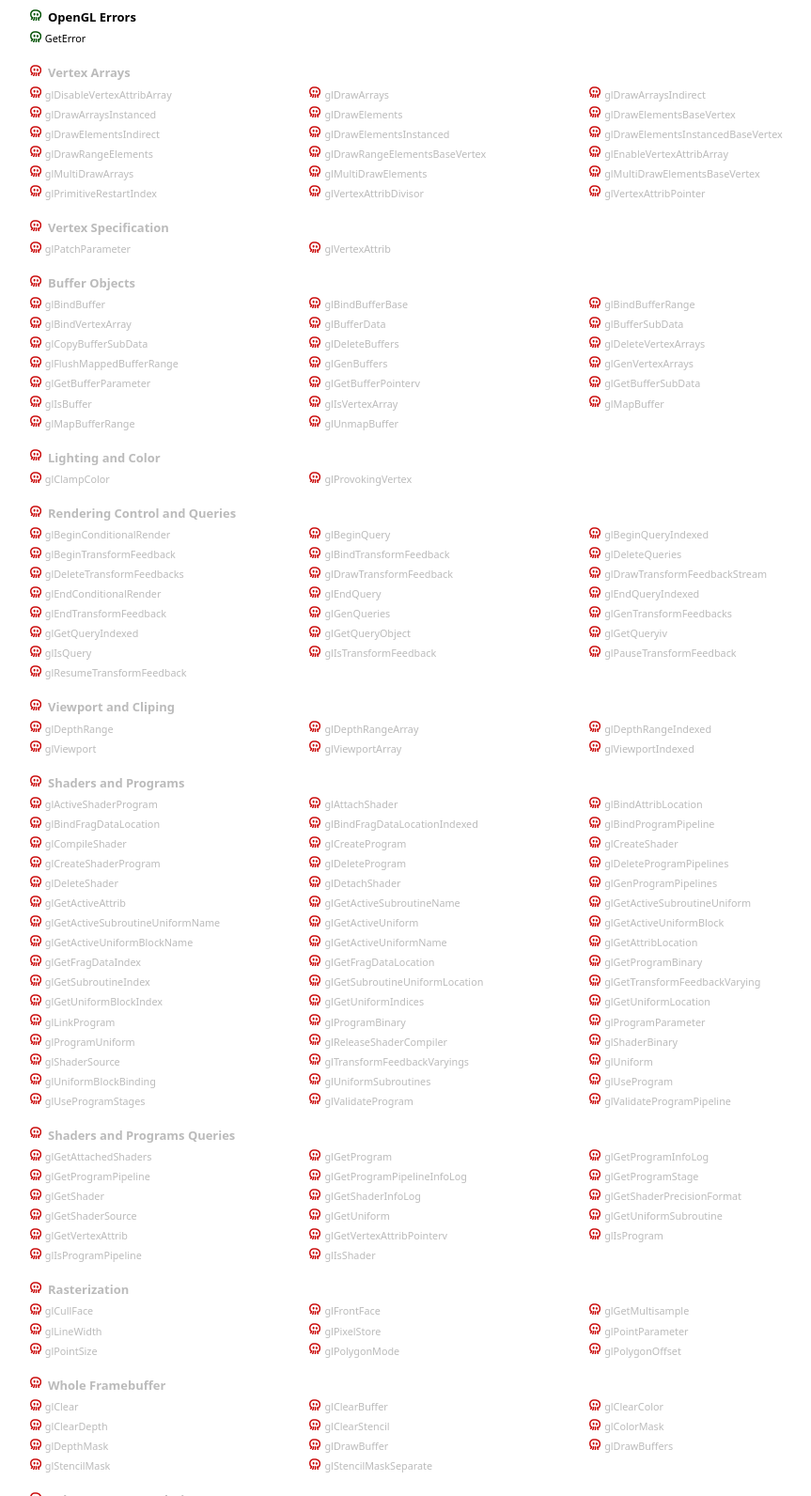
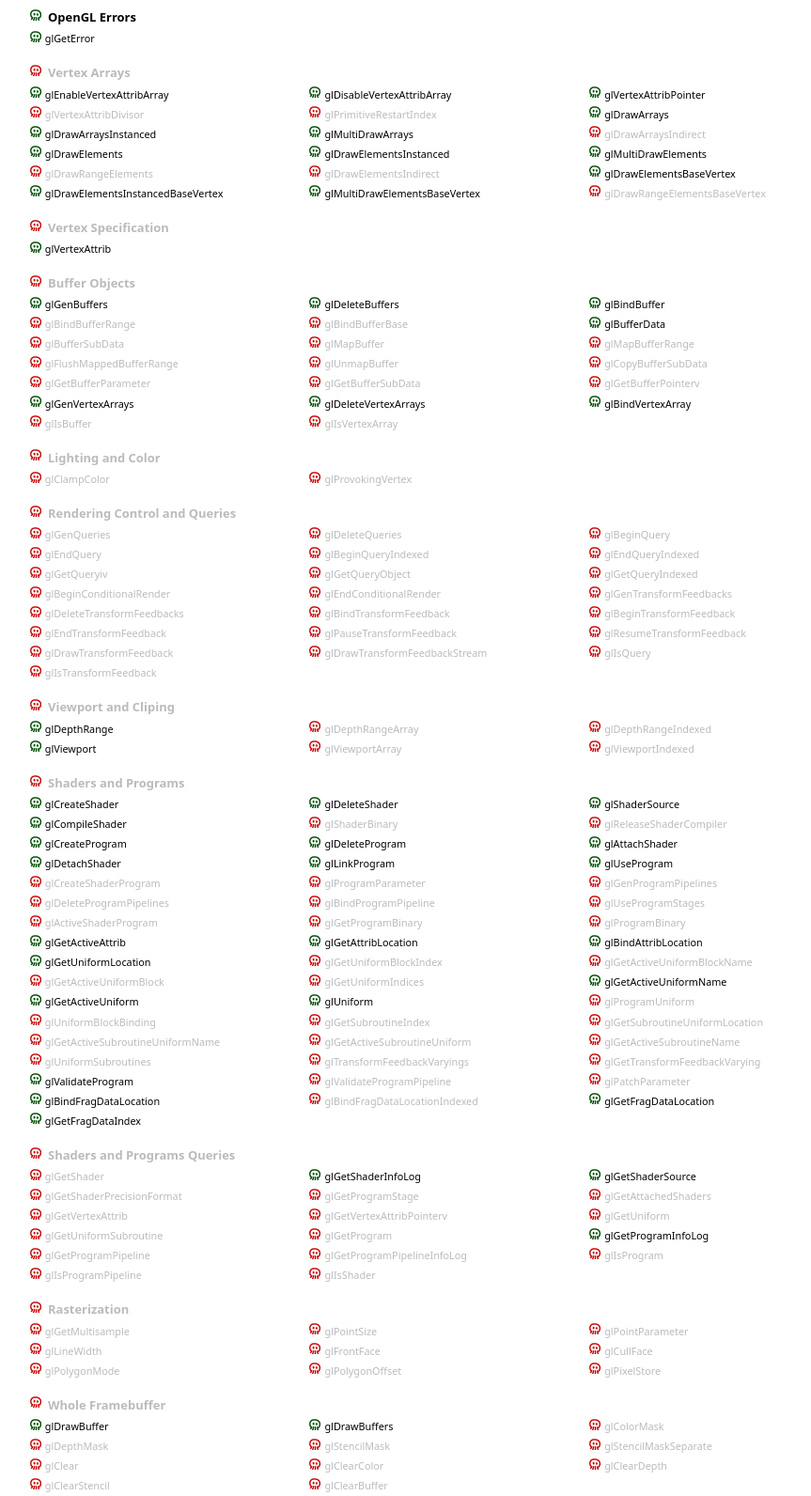
Before and after one commit to berenm/libgtulu, a plain HTML site: page coverage41.html in a window 1280 px wide. Shown: the part 217-1809 px from the top of the page at 94% size, without its empty margins (150-1013 px from the left). Drawn offline with Linux system fonts and the light colour scheme.

Commit message:
Updated coverage.

```diff
--- a/coverage41.html
+++ b/coverage41.html
@@ -19,269 +19,336 @@
       <div class='subtitle'>OpenGL 4.1 coverage</div>
       <ul class='coverage'>
         <li class='category covered'>OpenGL Errors</li>
-            <li class='covered'>GetError</li>
+            <li class='covered'>glGetError</li>
         <li class='category'>Vertex Arrays</li>
-            <li>glDisableVertexAttribArray</li>
-            <li>glDrawArrays</li>
+            <li class='covered'>glEnableVertexAttribArray</li>
+            <li class='covered'>glDisableVertexAttribArray</li>
+
+            <li class='covered'>glVertexAttribPointer</li>
+            <li>glVertexAttribDivisor</li>
+            <li>glPrimitiveRestartIndex</li>
+
+            <li class='covered'>glDrawArrays</li>
+            <li class='covered'>glDrawArraysInstanced</li>
+            <li class='covered'>glMultiDrawArrays</li>
             <li>glDrawArraysIndirect</li>
-            <li>glDrawArraysInstanced</li>
-            <li>glDrawElements</li>
-            <li>glDrawElementsBaseVertex</li>
+
+            <li class='covered'>glDrawElements</li>
+            <li class='covered'>glDrawElementsInstanced</li>
+            <li class='covered'>glMultiDrawElements</li>
+            <li>glDrawRangeElements</li>
             <li>glDrawElementsIndirect</li>
-            <li>glDrawElementsInstanced</li>
-            <li>glDrawElementsInstancedBaseVertex</li>
-            <li>glDrawRangeElements</li>
+
+            <li class='covered'>glDrawElementsBaseVertex</li>
+            <li class='covered'>glDrawElementsInstancedBaseVertex</li>
+            <li class='covered'>glMultiDrawElementsBaseVertex</li>
             <li>glDrawRangeElementsBaseVertex</li>
-            <li>glEnableVertexAttribArray</li>
-            <li>glMultiDrawArrays</li>
-            <li>glMultiDrawElements</li>
-            <li>glMultiDrawElementsBaseVertex</li>
-            <li>glPrimitiveRestartIndex</li>
-            <li>glVertexAttribDivisor</li>
-            <li>glVertexAttribPointer</li>
         <li class='category'>Vertex Specification</li>
-            <li>glPatchParameter</li>
-            <li>glVertexAttrib</li>
+            <li class='covered'>glVertexAttrib</li>
         <li class='category'>Buffer Objects</li>
-            <li>glBindBuffer</li>
+            <li class='covered'>glGenBuffers</li>
+            <li class='covered'>glDeleteBuffers</li>
+
+            <li class='covered'>glBindBuffer</li>
+            <li>glBindBufferRange</li>
             <li>glBindBufferBase</li>
-            <li>glBindBufferRange</li>
-            <li>glBindVertexArray</li>
-            <li>glBufferData</li>
+
+            <li class='covered'>glBufferData</li>
             <li>glBufferSubData</li>
+
+            <li>glMapBuffer</li>
+            <li>glMapBufferRange</li>
+            <li>glFlushMappedBufferRange</li>
+            <li>glUnmapBuffer</li>
             <li>glCopyBufferSubData</li>
-            <li>glDeleteBuffers</li>
-            <li>glDeleteVertexArrays</li>
-            <li>glFlushMappedBufferRange</li>
-            <li>glGenBuffers</li>
-            <li>glGenVertexArrays</li>
+
             <li>glGetBufferParameter</li>
+            <li>glGetBufferSubData</li>
             <li>glGetBufferPointerv</li>
-            <li>glGetBufferSubData</li>
+
+            <li class='covered'>glGenVertexArrays</li>
+            <li class='covered'>glDeleteVertexArrays</li>
+            <li class='covered'>glBindVertexArray</li>
+
             <li>glIsBuffer</li>
             <li>glIsVertexArray</li>
-            <li>glMapBuffer</li>
-            <li>glMapBufferRange</li>
-            <li>glUnmapBuffer</li>
         <li class='category'>Lighting and Color</li>
             <li>glClampColor</li>
             <li>glProvokingVertex</li>
         <li class='category'>Rendering Control and Queries</li>
+            <li>glGenQueries</li>
+            <li>glDeleteQueries</li>
+
+            <li>glBeginQuery</li>
+            <li>glEndQuery</li>
+            <li>glBeginQueryIndexed</li>
+            <li>glEndQueryIndexed</li>
+
+            <li>glGetQueryiv</li>
+            <li>glGetQueryObject</li>
+            <li>glGetQueryIndexed</li>
+
             <li>glBeginConditionalRender</li>
-            <li>glBeginQuery</li>
-            <li>glBeginQueryIndexed</li>
+            <li>glEndConditionalRender</li>
+
+            <li>glGenTransformFeedbacks</li>
+            <li>glDeleteTransformFeedbacks</li>
+            <li>glBindTransformFeedback</li>
+
             <li>glBeginTransformFeedback</li>
-            <li>glBindTransformFeedback</li>
-            <li>glDeleteQueries</li>
-            <li>glDeleteTransformFeedbacks</li>
+            <li>glEndTransformFeedback</li>
+            <li>glPauseTransformFeedback</li>
+            <li>glResumeTransformFeedback</li>
+
             <li>glDrawTransformFeedback</li>
             <li>glDrawTransformFeedbackStream</li>
-            <li>glEndConditionalRender</li>
-            <li>glEndQuery</li>
-            <li>glEndQueryIndexed</li>
-            <li>glEndTransformFeedback</li>
-            <li>glGenQueries</li>
-            <li>glGenTransformFeedbacks</li>
-            <li>glGetQueryIndexed</li>
-            <li>glGetQueryObject</li>
-            <li>glGetQueryiv</li>
+
             <li>glIsQuery</li>
             <li>glIsTransformFeedback</li>
-            <li>glPauseTransformFeedback</li>
-            <li>glResumeTransformFeedback</li>
         <li class='category'>Viewport and Cliping</li>
-            <li>glDepthRange</li>
+            <li class='covered'>glDepthRange</li>
             <li>glDepthRangeArray</li>
             <li>glDepthRangeIndexed</li>
-            <li>glViewport</li>
+
+            <li class='covered'>glViewport</li>
             <li>glViewportArray</li>
             <li>glViewportIndexed</li>
         <li class='category'>Shaders and Programs</li>
+            <li class='covered'>glCreateShader</li>
+            <li class='covered'>glDeleteShader</li>
+            <li class='covered'>glShaderSource</li>
+            <li class='covered'>glCompileShader</li>
+            <li>glShaderBinary</li>
+            <li>glReleaseShaderCompiler</li>
+
+            <li class='covered'>glCreateProgram</li>
+            <li class='covered'>glDeleteProgram</li>
+            <li class='covered'>glAttachShader</li>
+            <li class='covered'>glDetachShader</li>
+            <li class='covered'>glLinkProgram</li>
+            <li class='covered'>glUseProgram</li>
+
+            <li>glCreateShaderProgram</li>
+            <li>glProgramParameter</li>
+
+            <li>glGenProgramPipelines</li>
+            <li>glDeleteProgramPipelines</li>
+            <li>glBindProgramPipeline</li>
+            <li>glUseProgramStages</li>
             <li>glActiveShaderProgram</li>
-            <li>glAttachShader</li>
-            <li>glBindAttribLocation</li>
-            <li>glBindFragDataLocation</li>
-            <li>glBindFragDataLocationIndexed</li>
-            <li>glBindProgramPipeline</li>
-            <li>glCompileShader</li>
-            <li>glCreateProgram</li>
-            <li>glCreateShader</li>
-            <li>glCreateShaderProgram</li>
-            <li>glDeleteProgram</li>
-            <li>glDeleteProgramPipelines</li>
-            <li>glDeleteShader</li>
-            <li>glDetachShader</li>
-            <li>glGenProgramPipelines</li>
-            <li>glGetActiveAttrib</li>
-            <li>glGetActiveSubroutineName</li>
-            <li>glGetActiveSubroutineUniform</li>
-            <li>glGetActiveSubroutineUniformName</li>
-            <li>glGetActiveUniform</li>
+
+            <li>glGetProgramBinary</li>
+            <li>glProgramBinary</li>
+
+            <li class='covered'>glGetActiveAttrib</li>
+            <li class='covered'>glGetAttribLocation</li>
+            <li class='covered'>glBindAttribLocation</li>
+
+            <li class='covered'>glGetUniformLocation</li>
+            <li>glGetUniformBlockIndex</li>
+            <li>glGetActiveUniformBlockName</li>
             <li>glGetActiveUniformBlock</li>
-            <li>glGetActiveUniformBlockName</li>
-            <li>glGetActiveUniformName</li>
-            <li>glGetAttribLocation</li>
-            <li>glGetFragDataIndex</li>
-            <li>glGetFragDataLocation</li>
-            <li>glGetProgramBinary</li>
+            <li>glGetUniformIndices</li>
+            <li class='covered'>glGetActiveUniformName</li>
+            <li class='covered'>glGetActiveUniform</li>
+
+            <li class='covered'>glUniform</li>
+            <li>glProgramUniform</li>
+
+            <li>glUniformBlockBinding</li>
+
             <li>glGetSubroutineIndex</li>
             <li>glGetSubroutineUniformLocation</li>
+            <li>glGetActiveSubroutineUniformName</li>
+            <li>glGetActiveSubroutineUniform</li>
+            <li>glGetActiveSubroutineName</li>
+            <li>glUniformSubroutines</li>
+
+            <li>glTransformFeedbackVaryings</li>
             <li>glGetTransformFeedbackVarying</li>
-            <li>glGetUniformBlockIndex</li>
-            <li>glGetUniformIndices</li>
-            <li>glGetUniformLocation</li>
-            <li>glLinkProgram</li>
-            <li>glProgramBinary</li>
-            <li>glProgramParameter</li>
-            <li>glProgramUniform</li>
-            <li>glReleaseShaderCompiler</li>
-            <li>glShaderBinary</li>
-            <li>glShaderSource</li>
-            <li>glTransformFeedbackVaryings</li>
-            <li>glUniform</li>
-            <li>glUniformBlockBinding</li>
-            <li>glUniformSubroutines</li>
-            <li>glUseProgram</li>
-            <li>glUseProgramStages</li>
-            <li>glValidateProgram</li>
+
+            <li class='covered'>glValidateProgram</li>
             <li>glValidateProgramPipeline</li>
+
+            <li>glPatchParameter</li>
+
+            <li class='covered'>glBindFragDataLocation</li>
+            <li>glBindFragDataLocationIndexed</li>
+            <li class='covered'>glGetFragDataLocation</li>
+            <li class='covered'>glGetFragDataIndex</li>
         <li class='category'>Shaders and Programs Queries</li>
+            <li>glGetShader</li>
+            <li class='covered'>glGetShaderInfoLog</li>
+            <li class='covered'>glGetShaderSource</li>
+            <li>glGetShaderPrecisionFormat</li>
+            <li>glGetProgramStage</li>
+
             <li>glGetAttachedShaders</li>
+            <li>glGetVertexAttrib</li>
+            <li>glGetVertexAttribPointerv</li>
+            <li>glGetUniform</li>
+            <li>glGetUniformSubroutine</li>
+
             <li>glGetProgram</li>
-            <li>glGetProgramInfoLog</li>
+            <li class='covered'>glGetProgramInfoLog</li>
             <li>glGetProgramPipeline</li>
             <li>glGetProgramPipelineInfoLog</li>
-            <li>glGetProgramStage</li>
-            <li>glGetShader</li>
-            <li>glGetShaderInfoLog</li>
-            <li>glGetShaderPrecisionFormat</li>
-            <li>glGetShaderSource</li>
-            <li>glGetUniform</li>
-            <li>glGetUniformSubroutine</li>
-            <li>glGetVertexAttrib</li>
-            <li>glGetVertexAttribPointerv</li>
+
             <li>glIsProgram</li>
             <li>glIsProgramPipeline</li>
             <li>glIsShader</li>
         <li class='category'>Rasterization</li>
+            <li>glGetMultisample</li>
+
+            <li>glPointSize</li>
+            <li>glPointParameter</li>
+
+            <li>glLineWidth</li>
+
+            <li>glFrontFace</li>
             <li>glCullFace</li>
-            <li>glFrontFace</li>
-            <li>glGetMultisample</li>
-            <li>glLineWidth</li>
-            <li>glPixelStore</li>
-            <li>glPointParameter</li>
-            <li>glPointSize</li>
+
             <li>glPolygonMode</li>
             <li>glPolygonOffset</li>
+
+            <li>glPixelStore</li>
         <li class='category'>Whole Framebuffer</li>
+            <li class='covered'>glDrawBuffer</li>
+            <li class='covered'>glDrawBuffers</li>
+
+            <li>glColorMask</li>
+            <li>glDepthMask</li>
+            <li>glStencilMask</li>
+            <li>glStencilMaskSeparate</li>
+
             <li>glClear</li>
-            <li>glClearBuffer</li>
             <li>glClearColor</li>
             <li>glClearDepth</li>
             <li>glClearStencil</li>
-            <li>glColorMask</li>
-            <li>glDepthMask</li>
-            <li>glDrawBuffer</li>
-            <li>glDrawBuffers</li>
-            <li>glStencilMask</li>
-            <li>glStencilMaskSeparate</li>
+            <li>glClearBuffer</li>
         <li class='category'>Color Sum, Fog, and Hints</li>
             <li>glHint</li>
         <li class='category'>Texturing</li>
-            <li>glActiveTexture</li>
+            <li class='covered'>glActiveTexture</li>
+
+            <li class='covered'>glGenTextures</li>
+            <li class='covered'>glDeleteTextures</li>
+            <li class='covered'>glBindTexture</li>
+
+            <li>glGenSamplers</li>
+            <li>glDeleteSamplers</li>
             <li>glBindSampler</li>
-            <li>glBindTexture</li>
-            <li>glCompressedTexImage1D</li>
-            <li>glCompressedTexImage2D</li>
-            <li>glCompressedTexImage3D</li>
-            <li>glCompressedTexSubImage1D</li>
-            <li>glCompressedTexSubImage2D</li>
-            <li>glCompressedTexSubImage3D</li>
+            <li>glSamplerParameter</li>
+            <li>glGetSamplerParameter</li>
+
+            <li class='covered'>glTexImage1D</li>
+            <li class='covered'>glTexImage2D</li>
+            <li class='covered'>glTexImage3D</li>
+
             <li>glCopyTexImage1D</li>
             <li>glCopyTexImage2D</li>
+
+            <li>glTexSubImage1D</li>
+            <li>glTexSubImage2D</li>
+            <li>glTexSubImage3D</li>
+
             <li>glCopyTexSubImage1D</li>
             <li>glCopyTexSubImage2D</li>
             <li>glCopyTexSubImage3D</li>
-            <li>glDeleteSamplers</li>
-            <li>glDeleteTextures</li>
-            <li>glGenSamplers</li>
-            <li>glGenTextures</li>
-            <li>glGenerateMipmap</li>
+
+            <li class='covered'>glCompressedTexImage1D</li>
+            <li class='covered'>glCompressedTexImage2D</li>
+            <li class='covered'>glCompressedTexImage3D</li>
+            <li class='covered'>glCompressedTexSubImage1D</li>
+            <li class='covered'>glCompressedTexSubImage2D</li>
+            <li class='covered'>glCompressedTexSubImage3D</li>
+
+            <li>glTexImage2DMultisample</li>
+            <li>glTexImage3DMultisample</li>
+
+            <li>glTexBuffer</li>
+
+            <li>glTexParameter</li>
+            <li>glGetTexParameter</li>
+            <li>glGetTexLevelParameter</li>
+            <li>glGetTexImage</li>
             <li>glGetCompressedTexImage</li>
-            <li>glGetSamplerParameter</li>
-            <li>glGetTexImage</li>
-            <li>glGetTexLevelParameter</li>
-            <li>glGetTexParameter</li>
+
+            <li class='covered'>glGenerateMipmap</li>
+
             <li>glIsSampler</li>
             <li>glIsTexture</li>
-            <li>glSamplerParameter</li>
-            <li>glTexBuffer</li>
-            <li>glTexImage1D</li>
-            <li>glTexImage2D</li>
-            <li>glTexImage2DMultisample</li>
-            <li>glTexImage3D</li>
-            <li>glTexImage3DMultisample</li>
-            <li>glTexParameter</li>
-            <li>glTexSubImage1D</li>
-            <li>glTexSubImage2D</li>
-            <li>glTexSubImage3D</li>
         <li class='category'>Per-Fragment Operations</li>
-            <li>glBlendColor</li>
+            <li>glScissor</li>
+            <li>glScissorArray</li>
+            <li>glScissorIndexed</li>
+
+            <li>glSampleCoverage</li>
+            <li>glSampleMaski</li>
+
+            <li>glStencilFunc</li>
+            <li>glStencilFuncSeparate</li>
+            <li>glStencilOp</li>
+            <li>glStencilOpSeparate</li>
+
+            <li>glDepthFunc</li>
+
             <li>glBlendEquation</li>
             <li>glBlendEquationSeparate</li>
             <li>glBlendFunc</li>
             <li>glBlendFuncSeparate</li>
-            <li>glDepthFunc</li>
+            <li>glBlendColor</li>
+
             <li>glLogicOp</li>
-            <li>glSampleCoverage</li>
-            <li>glSampleMaski</li>
-            <li>glScissor</li>
-            <li>glScissorArray</li>
-            <li>glScissorIndexed</li>
-            <li>glStencilFunc</li>
-            <li>glStencilFuncSeparate</li>
-            <li>glStencilOp</li>
-            <li>glStencilOpSeparate</li>
         <li class='category'>Framebuffer Objects</li>
-            <li>glBindFramebuffer</li>
-            <li>glBindRenderbuffer</li>
-            <li>glCheckFramebufferStatus</li>
-            <li>glDeleteFramebuffers</li>
-            <li>glDeleteRenderbuffers</li>
-            <li>glFramebufferRenderbuffer</li>
-            <li>glFramebufferTexture</li>
+            <li class='covered'>glGenFramebuffers</li>
+            <li class='covered'>glDeleteFramebuffers</li>
+            <li class='covered'>glBindFramebuffer</li>
+
+            <li class='covered'>glGenRenderbuffers</li>
+            <li class='covered'>glDeleteRenderbuffers</li>
+            <li class='covered'>glBindRenderbuffer</li>
+
+            <li>glRenderbufferStorage</li>
+            <li>glRenderbufferStorageMultisample</li>
+
+            <li class='covered'>glFramebufferRenderbuffer</li>
+            <li class='covered'>glFramebufferTexture</li>
             <li>glFramebufferTextureFace</li>
             <li>glFramebufferTextureLayer</li>
-            <li>glGenFramebuffers</li>
-            <li>glGenRenderbuffers</li>
+
+            <li>glCheckFramebufferStatus</li>
+
             <li>glGetFramebufferAttachmentParameter</li>
             <li>glGetRenderbufferParameter</li>
+
             <li>glIsFramebuffer</li>
             <li>glIsRenderbuffer</li>
-            <li>glRenderbufferStorage</li>
-            <li>glRenderbufferStorageMultisample</li>
         <li class='category'>Special Functions</li>
             <li>glQueryCounter</li>
         <li class='category'>Synchronization</li>
+            <li>glFlush</li>
+            <li>glFinish</li>
+
+            <li>glFenceSync</li>
+            <li>glDeleteSync</li>
+
+            <li>glWaitSync</li>
             <li>glClientWaitSync</li>
-            <li>glDeleteSync</li>
-            <li>glFenceSync</li>
-            <li>glFinish</li>
-            <li>glFlush</li>
+
             <li>glGetSync</li>
             <li>glIsSync</li>
-            <li>glWaitSync</li>
         <li class='category'>State and State Requests</li>
-            <li>glGet</li>
-            <li>glGetString</li>
+            <li class='covered'>glGet</li>
+            <li class='covered'>glGetString</li>
             <li>glIsEnabled</li>
         <li class='category'>Reading, and Copying Pixels</li>
-            <li>glBlitFramebuffer</li>
             <li>glReadBuffer</li>
             <li>glReadPixels</li>
+            <li>glBlitFramebuffer</li>
         <li class='category'>General</li>
+            <li>glEnable</li>
             <li>glDisable</li>
-            <li>glEnable</li>
       </ul>
       <div class='footer'>gtulu ftaghn!</div>
     </div>
```
Also changed, not shown: coverage33.html (+1 -1 lines).
